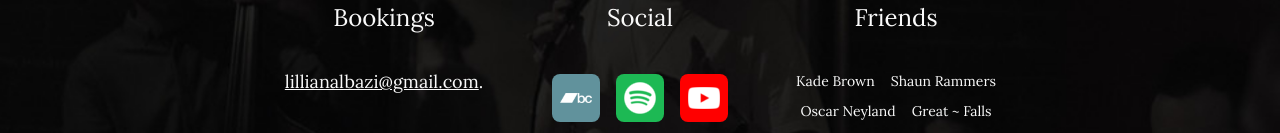
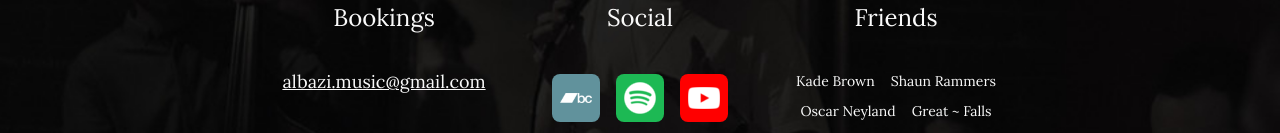
Before and after one commit to sam-s-maher/lillian-albazi, a React app: page / in a window 1280 px wide. Shown: the part 2646-2779 px from the top of the page. Built offline with nearby package versions, Linux system fonts and the light colour scheme.

Commit message:
New update

```diff
--- a/src/components/contact/index.tsx
+++ b/src/components/contact/index.tsx
@@ -101,7 +101,7 @@ const Contact = (props: IContactProps) => {
                     </StyledHeadingDiv>
                     <StyledContentDiv>
                         <StyledEmailDiv>
-                            <a href={"mailto:" + SocialsUrls.Email} target="_blank"><u>lillianalbazi@gmail.com</u></a>.
+                            <a href={"mailto:" + SocialsUrls.Email} target="_blank"><u>albazi.music@gmail.com</u></a>
                         </StyledEmailDiv>
                     </StyledContentDiv>
                 </StyledSectionDiv>
--- a/src/components/gig-list-item-header/index.tsx
+++ b/src/components/gig-list-item-header/index.tsx
@@ -16,6 +16,9 @@ import {
 
 const StyledItemContentDiv = Styled.div`
     padding: 0 ${styles.padding.s};
+    @media screen (max-width: ${styles.mediaSize.phone}) {
+        padding: 0;
+    }
 `;
 
 interface GigListItemHeaderProps {}
--- a/src/components/gig-list/index.tsx
+++ b/src/components/gig-list/index.tsx
@@ -18,6 +18,9 @@ const StyledListDiv = Styled.div`
     width: 100%;
     max-width: ${styles.mediaSize.desktop};
     padding: ${styles.padding.s} 0;
+    @media screen (max-width: ${styles.mediaSize.phone}) {
+        padding: 0;
+    }
 `;
 
 class GigItem {
```
